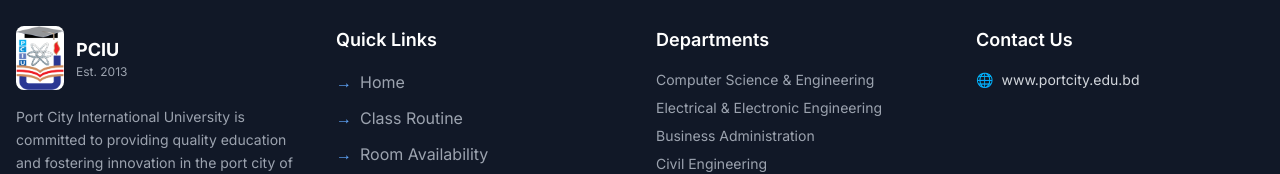
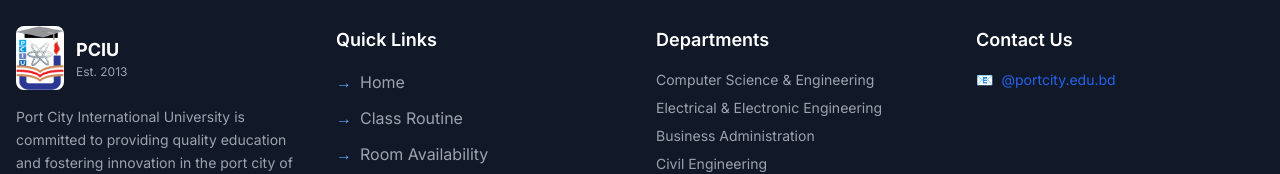
Before and after one commit to einadid/-pciu-room-management-system, a Next.js app: page / in a window 1280 px wide. Shown: the part 2219-2393 px from the top of the page. Built offline with nearby package versions, Linux system fonts and the light colour scheme; no server answers; the database is empty.

Commit message:
feat: Update footer contact method to use email link and change icon

```diff
--- a/components/layout/Footer.tsx
+++ b/components/layout/Footer.tsx
@@ -106,10 +106,14 @@ export default function Footer() {
             </h3>
             <ul className="space-y-4 text-sm">
               <li className="flex items-center gap-2">
-                <span>🌐</span>
+                <span>📧</span>
+                {/* <span>🌐</span> */}
                 <span>
-                  <a href="https://www.portcity.edu.bd/" target="_blank">
-                    www.portcity.edu.bd
+                  <a
+                    href="mailto:emamulislamnadid_cse30d@portcity.edu.bd"
+                    className="text-blue-600 hover:text-blue-700 hover:underline transition-colors"
+                  >
+                    @portcity.edu.bd
                   </a>
                 </span>
               </li>
```
